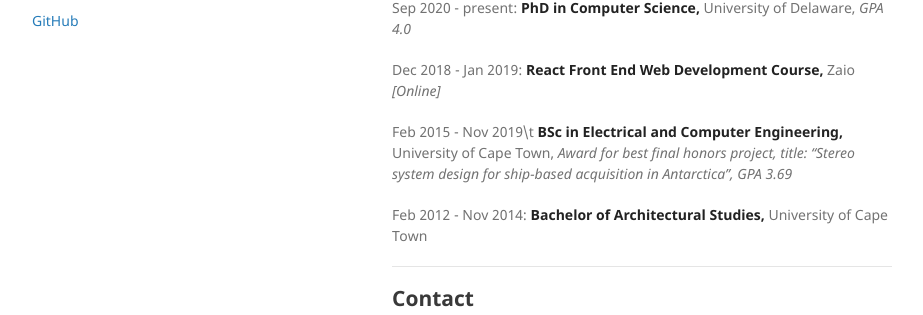
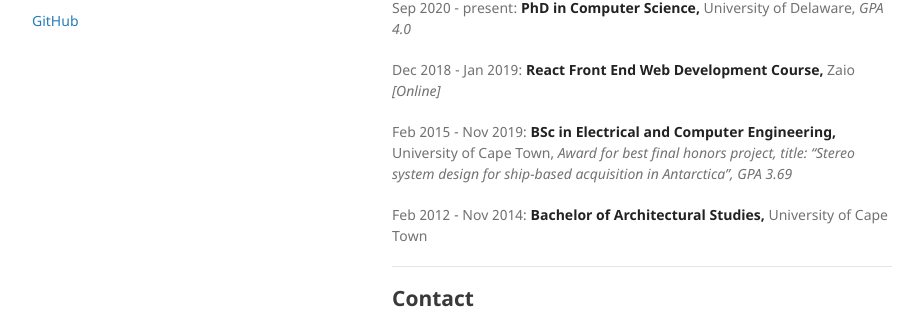
Before and after one commit to kelseykap/kelseykap.github.io, a Jekyll site: the page built from index.md, in a window 1280 px wide and 948 px high. Shown: the part 382-697 px from the top of the window, without its empty margins (178-1101 px from the left). Built offline with Jekyll 4.4.1, drawn with Linux system fonts in a browser that asks for light colours; our own code applies the rules of GitHub Pages for plain Markdown files.

```diff
--- a/index.md
+++ b/index.md
@@ -19,7 +19,7 @@ Sep 2020 - present:
 Dec 2018 - Jan 2019:
 **React Front End Web Development Course,** Zaio _[Online]_
 
-Feb 2015 - Nov 2019\t
+Feb 2015 - Nov 2019:
 **BSc in Electrical and Computer Engineering,** University of Cape Town, _Award for best final honors project, title: "Stereo system design for ship-based acquisition in Antarctica", GPA 3.69_
 
 Feb 2012 - Nov 2014:
```
